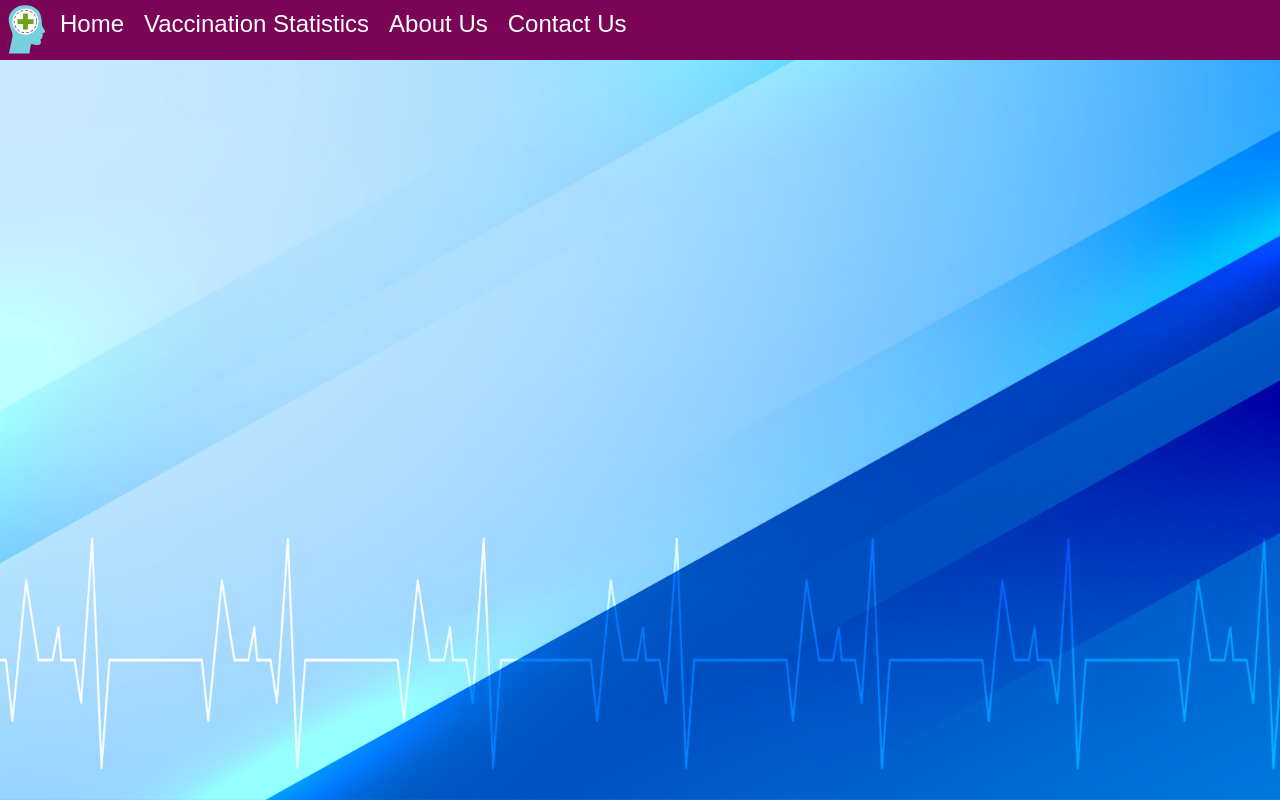
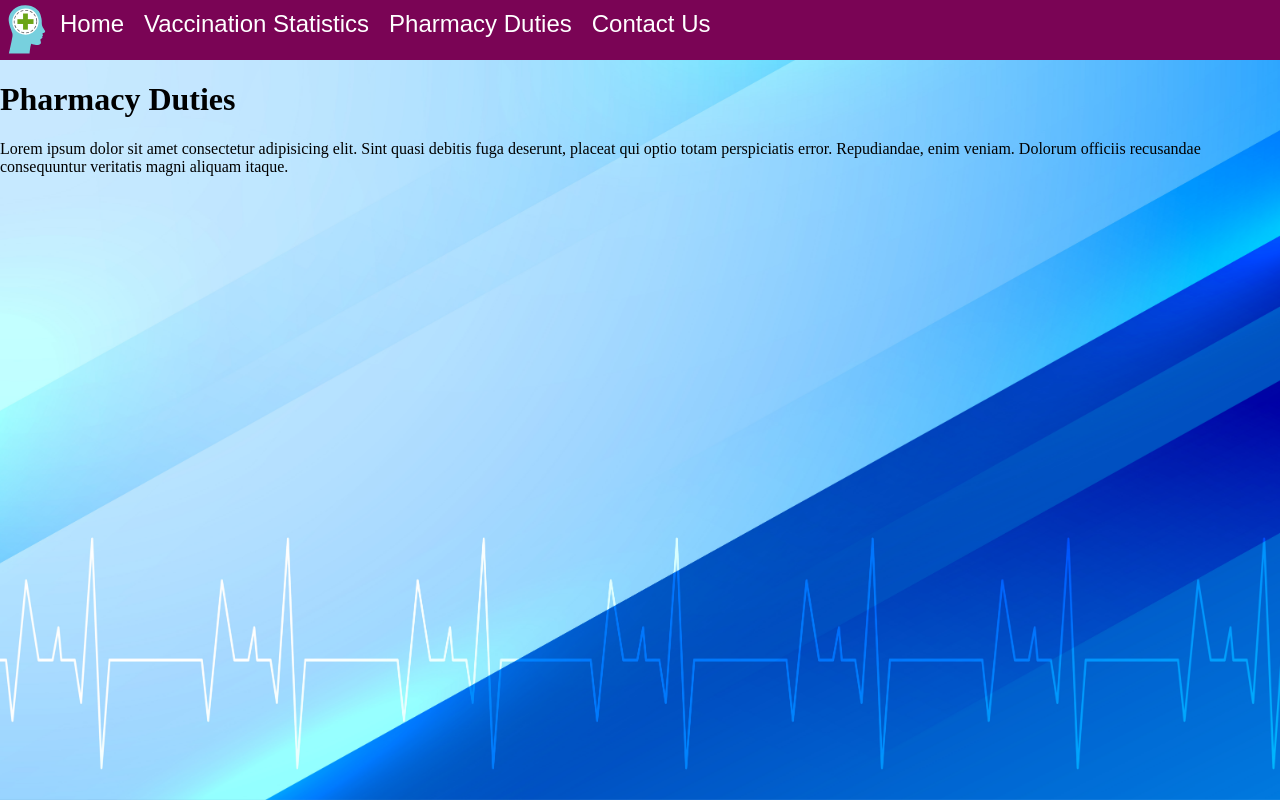
Before and after one commit to fotis016/health-app, a React (Create React App) app: page /pharmduties in a window 1280 px wide. Built offline with nearby package versions, Linux system fonts and the light colour scheme; no server answers.

Commit message:
Added token bearer fetch call

```diff
--- a/package.json
+++ b/package.json
@@ -14,6 +14,8 @@
     "@types/react": "^18.0.26",
     "@types/react-dom": "^18.0.10",
     "@types/react-slick": "^0.23.10",
+    "axios": "^1.3.0",
+    "cors": "^2.8.5",
     "highcharts": "^9.3.3",
     "highcharts-react-official": "^3.1.0",
     "jquery": "^3.6.3",
@@ -59,6 +61,7 @@
     ]
   },
   "devDependencies": {
+    "@types/cors": "^2.8.13",
     "@types/jquery": "^3.5.16",
     "@types/react-datepicker": "^4.8.0",
     "@types/styled-components": "^5.1.26",
--- a/src/App.tsx
+++ b/src/App.tsx
@@ -2,7 +2,7 @@ import React from 'react'
 import FontStyles from './theme/fonts'
 import './App.css'
 import { BrowserRouter, Routes,Route } from "react-router-dom"
-import AboutPage from './pages/About'
+import PharmDutiesPage from './pages/PharmDuties'
 import HomePage from './pages/Home'
 import ContactPage from './pages/Contact'
 import Navbar from './pages/Navbar'
@@ -18,7 +18,7 @@ const App = () => {
           <Routes>
             <Route path='/' element={<HomePage/>}/>
             <Route path='home' element={<HomePage/>}/>
-            <Route path='about' element={<AboutPage/>}/>
+            <Route path='pharmduties' element={<PharmDutiesPage/>}/>
             <Route path='contact' element={<ContactPage/>}/>
             <Route path='vaccinations' element={<Vaccinations/>}/>
           </Routes>
--- a/src/pages/About.tsx
+++ /dev/null
@@ -1,14 +0,0 @@
-export const AboutPage = () => {
- return (
-     <div className="container text-center">
-     <h1>About Page</h1>
-     <p>
-       Lorem ipsum dolor sit amet consectetur adipisicing elit. Sint quasi
-       debitis fuga deserunt, placeat qui optio totam perspiciatis error.
-       Repudiandae, enim veniam. Dolorum officiis recusandae consequuntur
-       veritatis magni aliquam itaque.
-     </p>
-   </div>
-   )
-}
-export default AboutPage
--- a/src/pages/Navbar.tsx
+++ b/src/pages/Navbar.tsx
@@ -1,4 +1,3 @@
-import React from "react";
 import { useState, useEffect } from "react";
 import { useLocation } from "react-router-dom";
 import {
@@ -28,8 +27,8 @@ const Navbar = () => {
         <NavbarLink className="nav-link" to="/vaccinations">
           Vaccination Statistics
         </NavbarLink>
-        <NavbarLink className="nav-link" to="/about">
-          About Us
+        <NavbarLink className="nav-link" to="/pharmduties">
+          Pharmacy Duties
         </NavbarLink>
         <NavbarLink className="nav-link" to="/contact">
           Contact Us
@@ -50,8 +49,8 @@ const Navbar = () => {
           <NavbarLinkExtended className="nav-link" to="/vaccinations">
           Vaccination Statistics
           </NavbarLinkExtended>
-          <NavbarLinkExtended className="nav-link" to="/about">
-            About Us
+          <NavbarLinkExtended className="nav-link" to="/pharmduties">
+          Pharmacy Duties
           </NavbarLinkExtended>
           <NavbarLinkExtended className="nav-link" to="/contact">
             Contact Us
--- /dev/null
+++ b/src/pages/PharmDuties.tsx
@@ -0,0 +1,41 @@
+import axios from 'axios';
+import { useEffect } from 'react';
+
+export const PharmDutiesPage = () => {
+  const getToken =  () => {
+    const data = {
+      "email": "tottinos86@gmail.com",
+      "password": "Fotis99!7"
+  };
+
+    fetch("https://api.efhmeries.gr/api/token", {
+      method: "POST",
+      headers: {
+        "Content-Type": "application/json",
+        accept: "application/json",
+        host: "https://api.efhmeries.gr",
+       "Access-Control-Allow-Origin": "*"
+      },
+      body: JSON.stringify(data)
+    })
+      .then(response => response.json())
+      .then(data => console.log(data))
+      .catch(error => console.error(error));
+  }
+
+  useEffect(() => {getToken()}, [])
+ return (
+     <div className="container text-center">
+     <h1>Pharmacy Duties</h1>
+
+     <p>
+       Lorem ipsum dolor sit amet consectetur adipisicing elit. Sint quasi
+       debitis fuga deserunt, placeat qui optio totam perspiciatis error.
+       Repudiandae, enim veniam. Dolorum officiis recusandae consequuntur
+       veritatis magni aliquam itaque.
+     </p>
+     {/* <button onClick={getToken} >Test</button> */}
+   </div>
+   )
+}
+export default PharmDutiesPage
```
Also changed, not shown: 1 other file (tests, documents, lock files or other folders).
